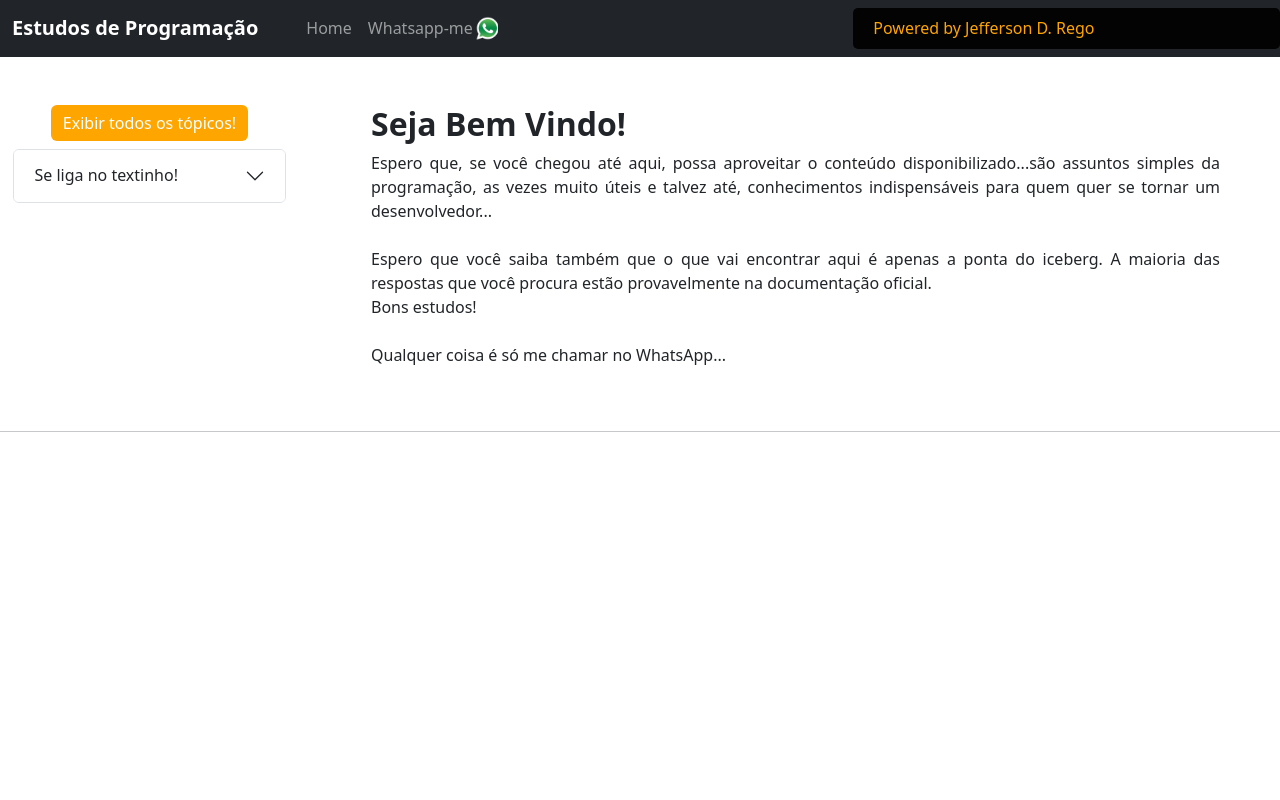
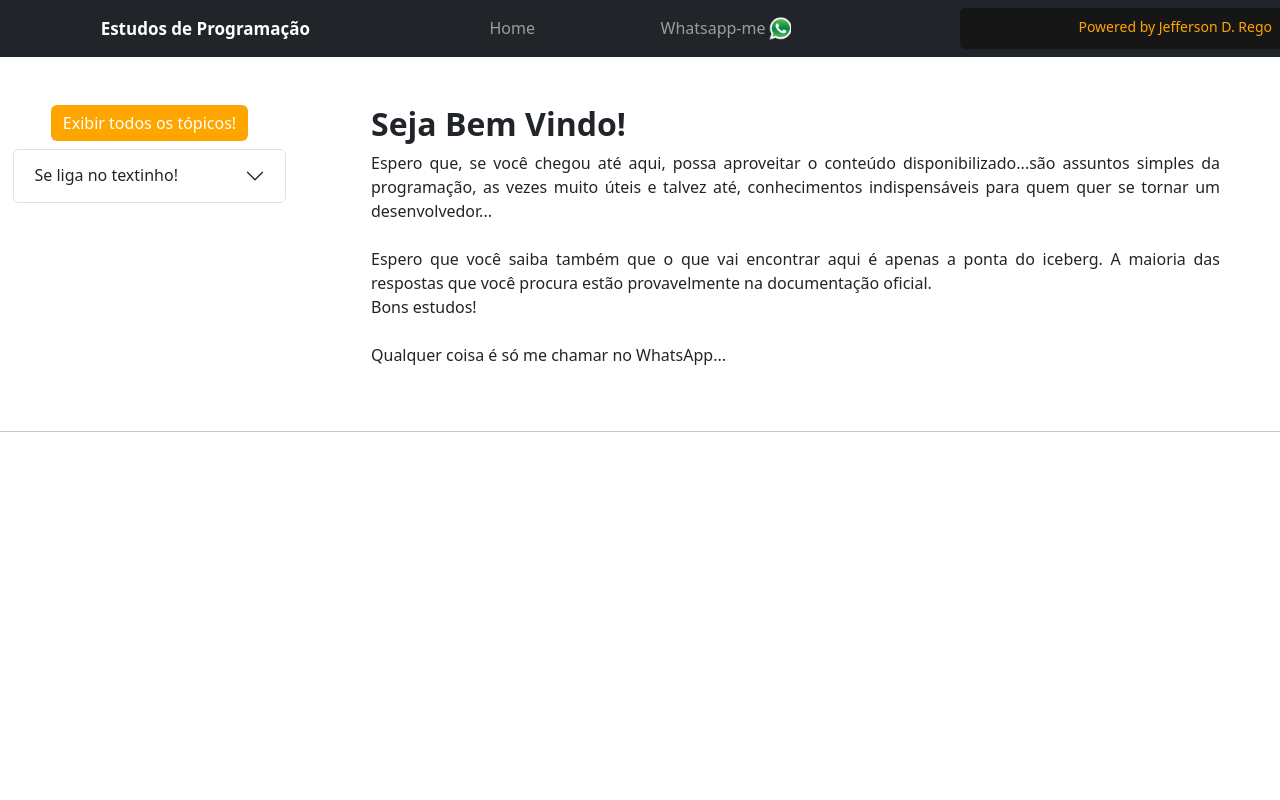
Before and after one commit to JeffersonDRego/site-estudos, a Next.js app: page / in a window 1280 px wide. Shown: the top 800 px of the page. Built offline with nearby package versions, Linux system fonts and the light colour scheme.

Commit message:
adjusting header layout

```diff
--- a/components/header/index.js
+++ b/components/header/index.js
@@ -12,29 +12,23 @@ const Header =()=>{
     return (
         <Container fluid className='m-0 p-0'>
             <Navbar bg="dark" variant="dark">
-                <Container fluid style={{display:'unset'}}>
-                    <Row>
-                        <Col className='col-sm-12 col-md-8 d-flex'>
-                            <Row className='d-flex justify-content-center'>
-                                <Col className='d-flex'>
-                                    <Navbar.Brand href="#home" style={{fontWeight:'bold'}}>Estudos de Programação</Navbar.Brand>
+                <Row className='col-12 gx-0'>
+                    <Col className='col-12 col-md-4 d-flex align-items-center justify-content-center'>
+                        <Navbar.Brand href="#home" style={{fontWeight:'bold',fontSize:17}}>Estudos de Programação</Navbar.Brand>
                     </Col>
-                                <Col>
-                                    <Nav className="me-auto">
-                                        <Nav.Link href="#home">Home</Nav.Link>
-                                        <Nav.Link className='d-flex' href="https://wa.me/5535998068006">Whatsapp-me <Image style={{marginLeft:2.1}} width={25} height={25} src={logoWhats}/></Nav.Link>
+                    <Col className='col-12 col-md-4'>
+                        <Nav className="justify-content-around">
+                            <Nav.Link style={{fontSize:16}} href="#home">Home</Nav.Link>
+                            <Nav.Link style={{fontSize:16}} className='d-flex' href="https://wa.me/5535998068006">Whatsapp-me <Image style={{marginLeft:2.1}} width={25} height={25} src={logoWhats}/></Nav.Link>
                         </Nav>
                     </Col>
-
-                            </Row>
-                        </Col>
-                        <Col className='col-sm-12 col-md-4 justify-content-center' style={{backgroundColor:'#030303', borderRadius:5}}>
-                            <Nav>
-                                <Nav.Link href="https://github.com/JeffersonDRego" style={{color:'#FFA500'}}>Powered by Jefferson D. Rego</Nav.Link>
+                    <Col className='col-1'></Col>
+                    <Col className='col-7 col-md-3 ms-auto' style={{backgroundColor:'#161616', borderTopLeftRadius:5, borderBottomLeftRadius:5,}}>
+                        <Nav style={{justifyContent:'flex-end'}}>
+                            <Nav.Link style={{color:'#FFA500', fontSize:14}} href="https://github.com/JeffersonDRego" >Powered by Jefferson D. Rego</Nav.Link>
                         </Nav>
                     </Col>
                 </Row>
-                </Container>
             </Navbar>
         </Container>
     )
```
Lines whose indentation alone changed are shown as unchanged.
